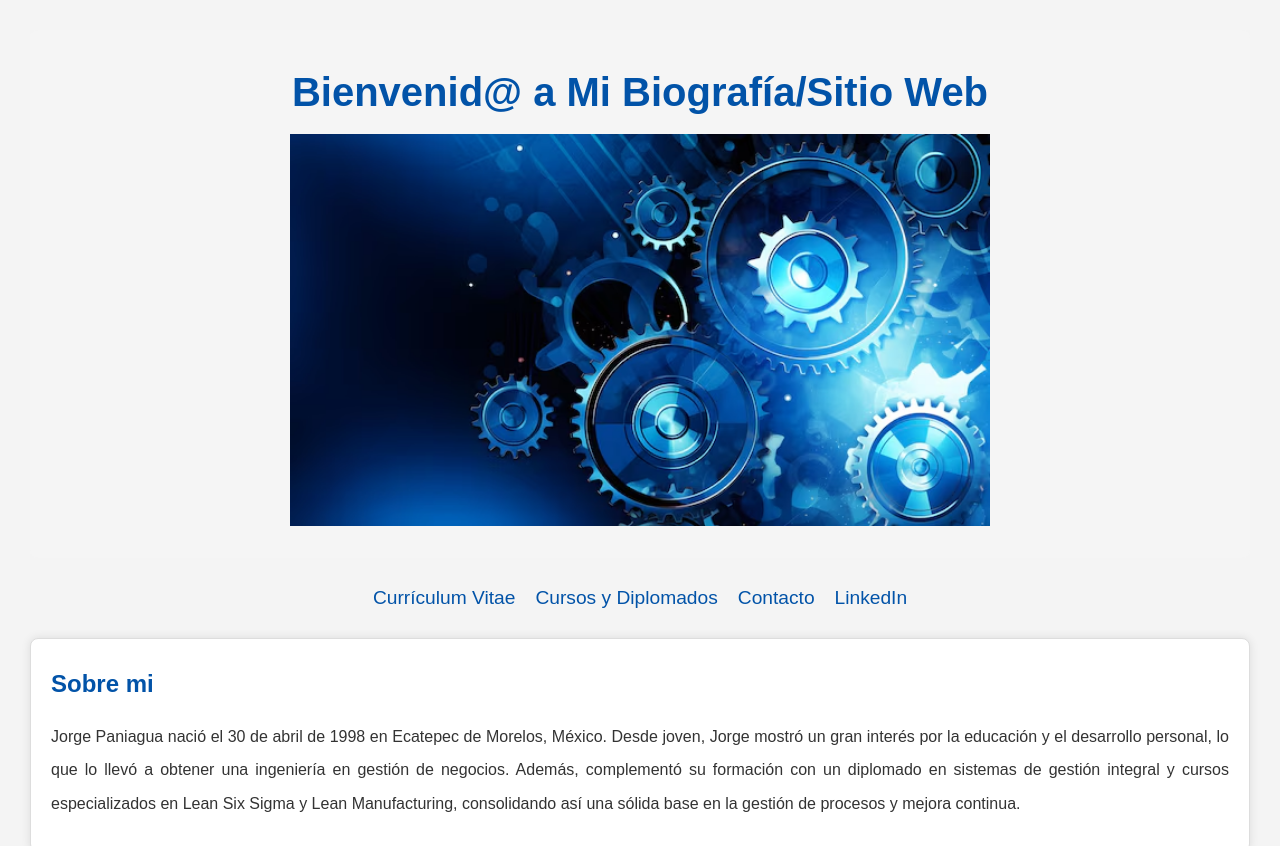
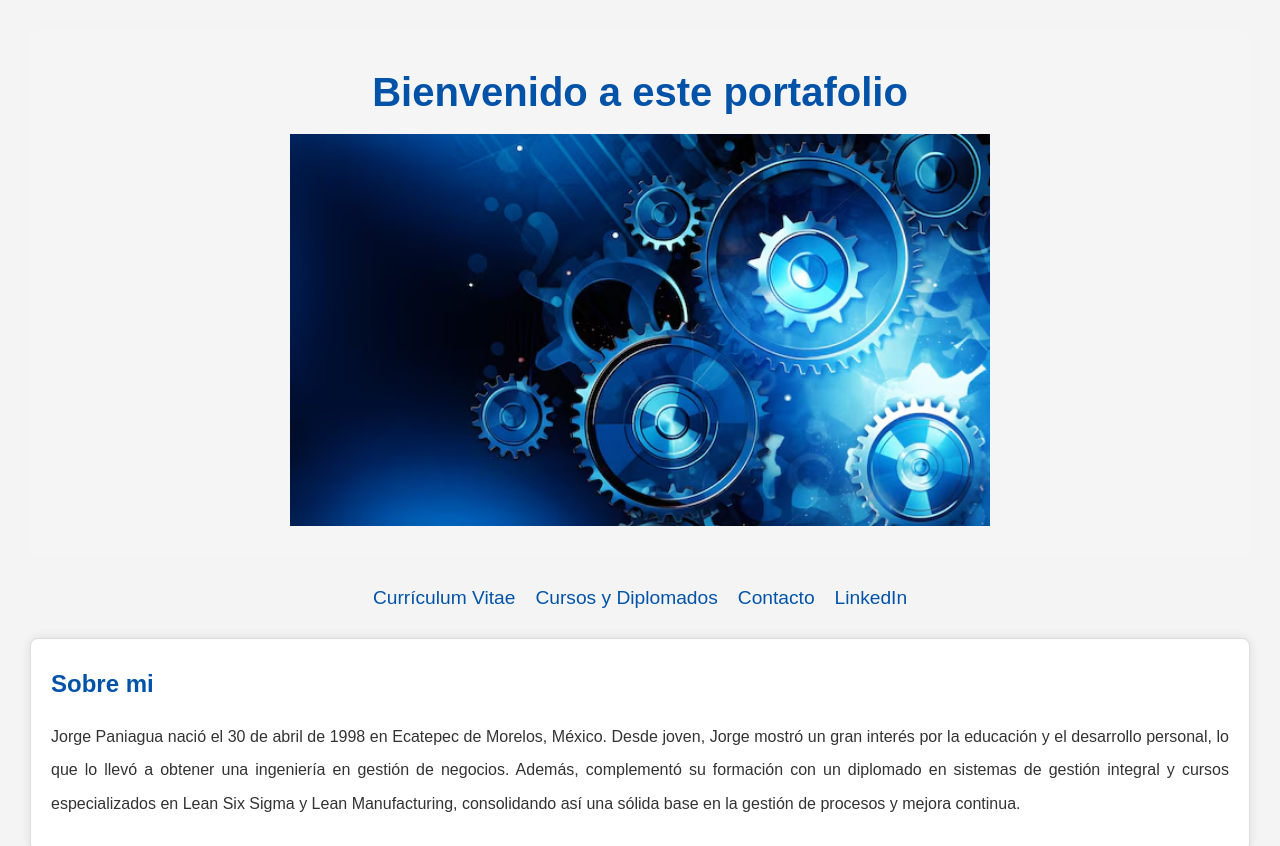
Before and after one commit to JorgePaniagua30/JorgePaniagua30.github.io, a plain HTML site: page index.html in a window 1280 px wide. Shown: the top 846 px of the page. Drawn offline with Linux system fonts and the light colour scheme.

Commit message:
Modificación nombre de página h1

```diff
--- a/index.html
+++ b/index.html
@@ -11,7 +11,7 @@
 
 <body>
     <header>
-        <h1>Bienvenid@ a Mi Biografía/Sitio Web</h1>
+        <h1>Bienvenido a este portafolio</h1>
         <div class="portada">
             <img src="img/portada 2.avif" width="700" alt="Imagen del responsable de la biografía"
                 title="foto de perfil" />
```
